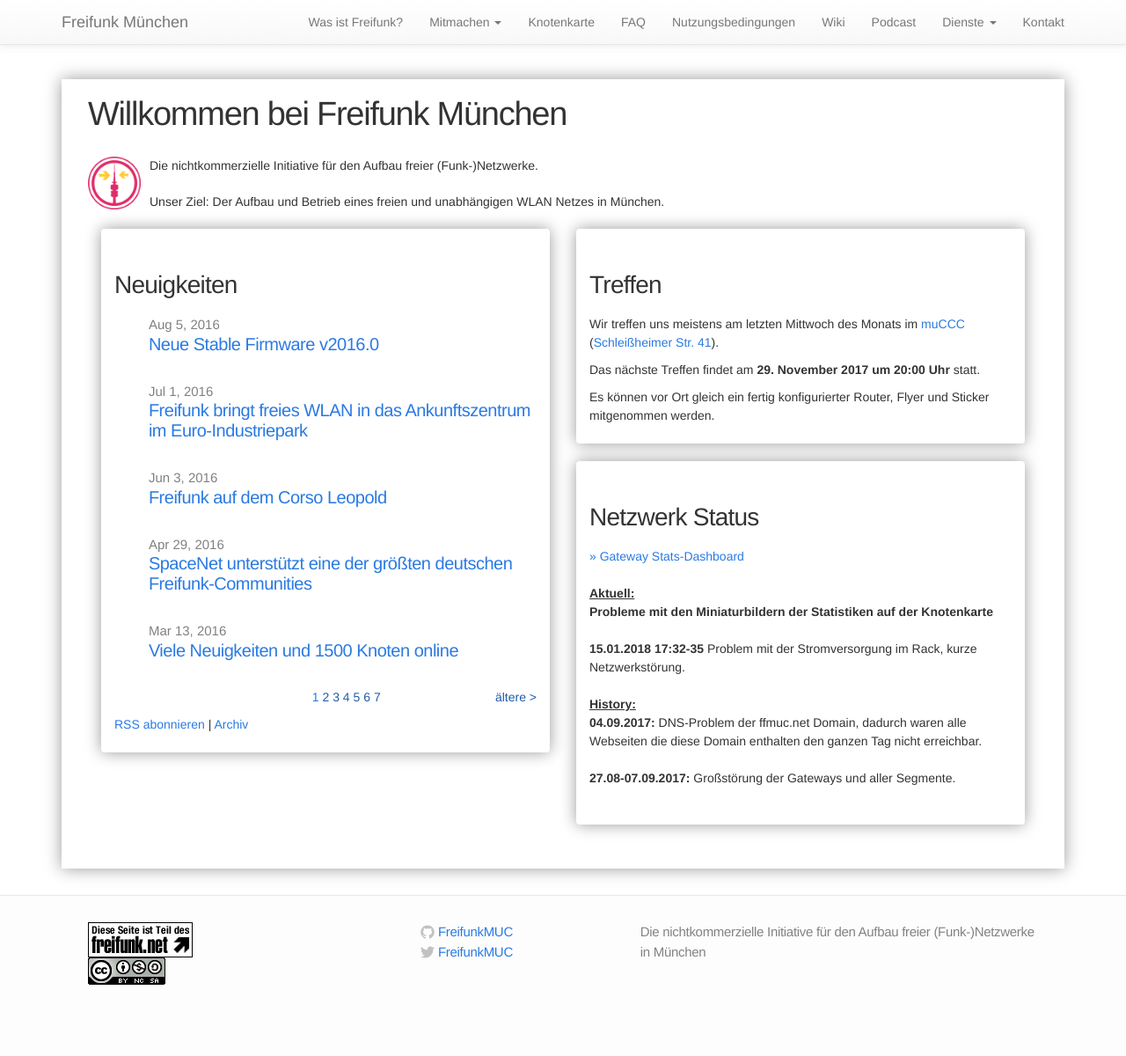
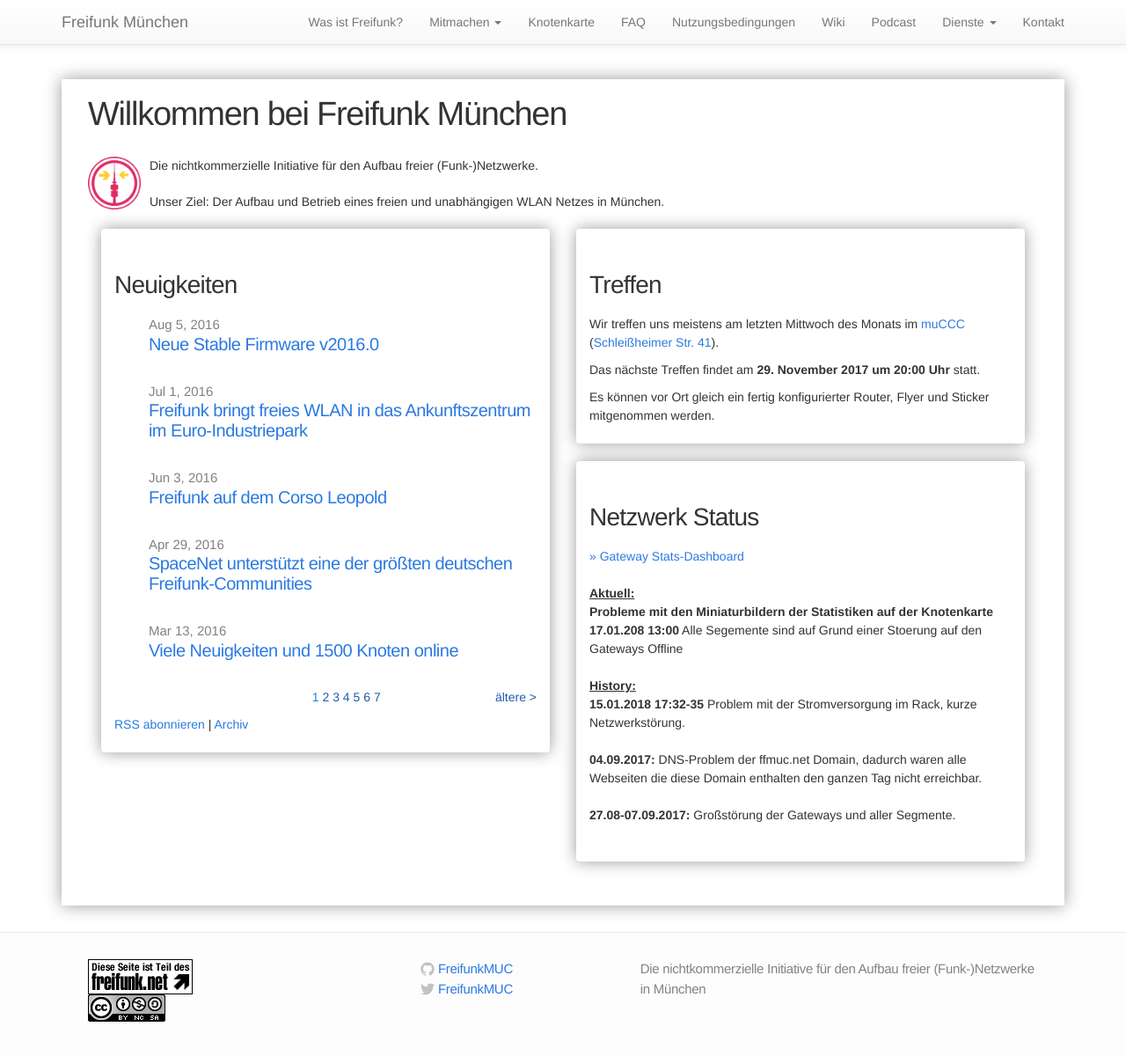
Before and after one commit to freifunkMUC/freifunkmuc.github.io, a Jekyll site: the page built from index.md, in a window 1280 px wide and 1216 px high. Shown: the top 1200 px of the window at 88% size. Built offline with Jekyll 4.4.1, drawn with Linux system fonts in a browser that asks for light colours.

Commit message:
Netzwerkstoerung Gateways

```diff
--- a/_includes/network-status.md
+++ b/_includes/network-status.md
@@ -3,10 +3,11 @@
 <br>
 <br><u><b>Aktuell:</b></u>
 <br><b>Probleme mit den Miniaturbildern der Statistiken auf der Knotenkarte</b>
+<br><b>17.01.208 13:00</b> Alle Segemente sind auf Grund einer Stoerung auf den Gateways Offline
 <br>
+<br><u><b>History:</b></u>
 <br><b>15.01.2018 17:32-35</b> Problem mit der Stromversorgung im Rack, kurze Netzwerkstörung.
 <br>
-<br><u><b>History:</b></u>
 <br><b>04.09.2017:</b> DNS-Problem der ffmuc.net Domain, dadurch waren alle Webseiten die diese Domain enthalten den ganzen Tag nicht erreichbar.
 <br>
 <br><b>27.08-07.09.2017:</b> Großstörung der Gateways und aller Segmente.
```
